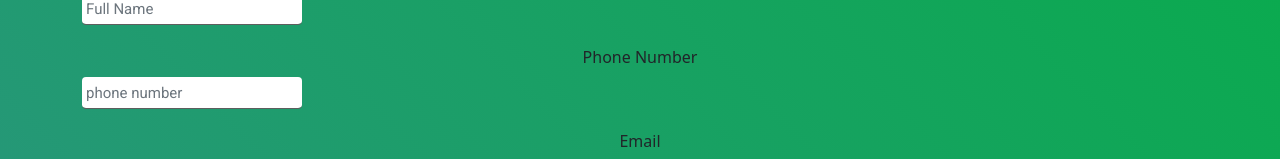
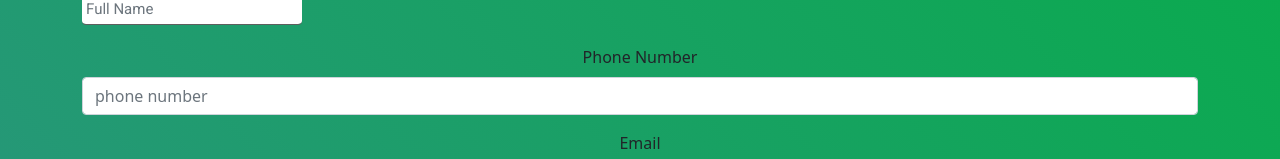
Before and after one commit to ScarlettBaeza/Software-Engineering-Fall-2021, a React (Create React App) app in the folder client/: page /resForm in a window 1280 px wide. Shown: the part 165-324 px from the top of the page. Built offline with nearby package versions, Linux system fonts and the light colour scheme; no server answers.

Commit message:
form validation except for date time picker

```diff
--- a/client/src/pages/reservationForm/reservationForm.tsx
+++ b/client/src/pages/reservationForm/reservationForm.tsx
@@ -9,6 +9,7 @@ import { TableGrid } from '../../components/tableGrid/tableGrid';
 import Datetime from 'react-datetime';
 import { checkBusyDay, checkDayofWeek, checkHolidays } from '../../assets/scripts/highTrafficChecker'
 import "react-datetime/css/react-datetime.css";
+import moment from 'moment';
 
 export const ReservationForm = () => {
     const [name,setName] = useState<string>();
@@ -27,6 +28,7 @@ export const ReservationForm = () => {
     const [combineTables, setCombineTables] = useState<boolean>(false);
     const [combinedTables, setCombinedTables] = useState<Table[]>([]);
     const [freeTables, setFreeTables] = useState<boolean[]>([true, true, true, true, true, true, true, true, true, true, true, true, true, true, true, true, true]);
+    const [validated, setValidated] = useState<boolean>(false);
 
     useEffect(() => {
         if(dateTime)
@@ -151,7 +153,8 @@ export const ReservationForm = () => {
         return map;
     };
 
-    const handleSubmit = () => {
+    const handleSubmit = (event: any) => {
+        /*
         var tables: Table[] = []
         if(combineTables)
         {
@@ -165,14 +168,39 @@ export const ReservationForm = () => {
         console.log(testReservation);
         axios.post("http://localhost:8080/reservation", testReservation)
         .then((res) => console.log(res.data));
+        */
+        const form = event.currentTarget;
+        if(form.checkValidity() === false)
+        {
+            event.preventDefault();
+            event.stopPropagation();
+        }
+        else
+        {
+            event.preventDefault();
+            var tables: Table[] = []
+            if(combineTables)
+            {
+                tables = combinedTables
+            }
+            else
+            {
+                if(selectedTable) tables.push(selectedTable);
+            }
+            const testReservation = new Reservation(dateTime!, name!, phoneNumber!, email!, guestsNumber!, tables);
+            axios.post("http://localhost:8080/reservation", testReservation)
+            .then((res) => console.log(res.data));
+        }
+
+        setValidated(true);
     };
 
     const handleSelectTable = (tableNum:number) => {
-        console.log(optionsList);
         setSelectedTable(optionsList.find((x) => x.tableNumber == tableNum));
     };
 
-    const handleTest = () => {
+    const handleTest = (event: any) => {
+        /*
         var tables: Table[] = []
         if(combineTables)
         {
@@ -187,28 +215,48 @@ export const ReservationForm = () => {
         checkBusyDay(dateTime!);
         const testReservation = new Reservation(dateTime!, name!, phoneNumber!, email!, guestsNumber!, tables);
         console.log(testReservation);
+        */
+        const form = event.currentTarget;
+        if(form.checkValidity() === false)
+        {
+            event.preventDefault();
+            event.stopPropagation();
+        }
+        else
+        {
+            console.log("submitted!");
+        }
+        setValidated(true);
     };
+
+    const valid = (current: any) => {
+        var yesterday = moment().subtract(1, "day");
+        return current.isAfter(yesterday)
+    }
 
     return (
         <div className="container">
             <div className="row">
                 <div className="col-sm">
-                <Form>
+                <Form noValidate validated = {validated} onSubmit={handleSubmit}>
                     <Form.Group className="mb-3" controlId="exampleForm.ControlInput1">
                         <Form.Label>Name</Form.Label>
                         <Form.Control onChange={(e)=> setName(e.target.value)} type="text" placeholder="Full Name" required/>
+                        <Form.Control.Feedback type="invalid">Please enter a name.</Form.Control.Feedback>
                     </Form.Group>
                     <Form.Group className="mb-3" controlId="exampleForm.ControlInput1">
                         <Form.Label>Phone Number</Form.Label>
-                        <Form.Control onChange={(e)=> setPhoneNumber(e.target.value)} type="text" placeholder="phone number" required/>
+                        <Form.Control onChange={(e)=> setPhoneNumber(e.target.value)} type="tel" placeholder="phone number" pattern="[0-9]{3}-[0-9]{3}-[0-9]{4}" required/>
+                        <Form.Control.Feedback type="invalid">Please enter a valid phone number.</Form.Control.Feedback>
                     </Form.Group>
                     <Form.Group className="mb-3" controlId="exampleForm.ControlInput1">
                         <Form.Label>Email</Form.Label>
                         <Form.Control onChange={(e)=> setEmail(e.target.value)} type="email" placeholder="email address" required/>
+                        <Form.Control.Feedback type="invalid">Please enter an email.</Form.Control.Feedback>
                     </Form.Group>
                     <Form.Group className="mb-3" controlId="exampleForm.ControlInput1">
                         <Form.Label>Date and Time Picker</Form.Label>
-                        <Datetime onChange={(e: any)=> {setDateTime(e.toDate());}}/>
+                        <Datetime onChange={(e: any)=> {setDateTime(e.toDate());}} isValidDate={valid}/>
                     </Form.Group>
                     <Form.Group className="mb-3" controlId="exampleForm.ControlInput1">
                         <Form.Label>Number of Guests</Form.Label>
@@ -216,12 +264,12 @@ export const ReservationForm = () => {
                     </Form.Group>
                     <Form.Group className="mb-3" controlId="exampleForm.ControlInput1">
                         <Form.Label>{combineTables ? <>Combined Table</> : <>Select Table</>}</Form.Label>
-                        <Form.Select aria-label="Default select example" onChange={(e: any) => {handleSelectTable(e.target.value)}}>
-                            {combineTables ? <></> : <option>Open this select menu</option>}
-                            {combineTables ? <option>{combinedTables.map((x) => {return x.tableNumber + (combinedTables.indexOf(x) === (combinedTables.length - 1) ? "" : " + ")})}</option> : optionsList.sort((a,b)=> a.tableNumber < b.tableNumber? -1: 1).map((x) => (<option value={x.tableNumber}>Table Number: {x.tableNumber}</option>))}
+                        <Form.Select aria-label="Default select example" onChange={(e: any) => {handleSelectTable(e.target.value)}} required>
+                            {combineTables ? <></> : <option selected disabled value="">Open this select menu</option>}
+                            {combineTables ? <option>Table Numbers: {combinedTables.map((x) => {return x.tableNumber + (combinedTables.indexOf(x) === (combinedTables.length - 1) ? "" : " + ")})}</option> : optionsList.sort((a,b)=> a.tableNumber < b.tableNumber? -1: 1).map((x) => (<option value={x.tableNumber}>Table Number: {x.tableNumber}</option>))}
                         </Form.Select>
                     </Form.Group>
-                    <Button variant="primary" onClick={handleSubmit}> Submit </Button>
+                    <Button type="submit"> Submit </Button>
                     <Button variant="primary" onClick={handleTest}> Test </Button>
                 </Form>
                 </div>
```
